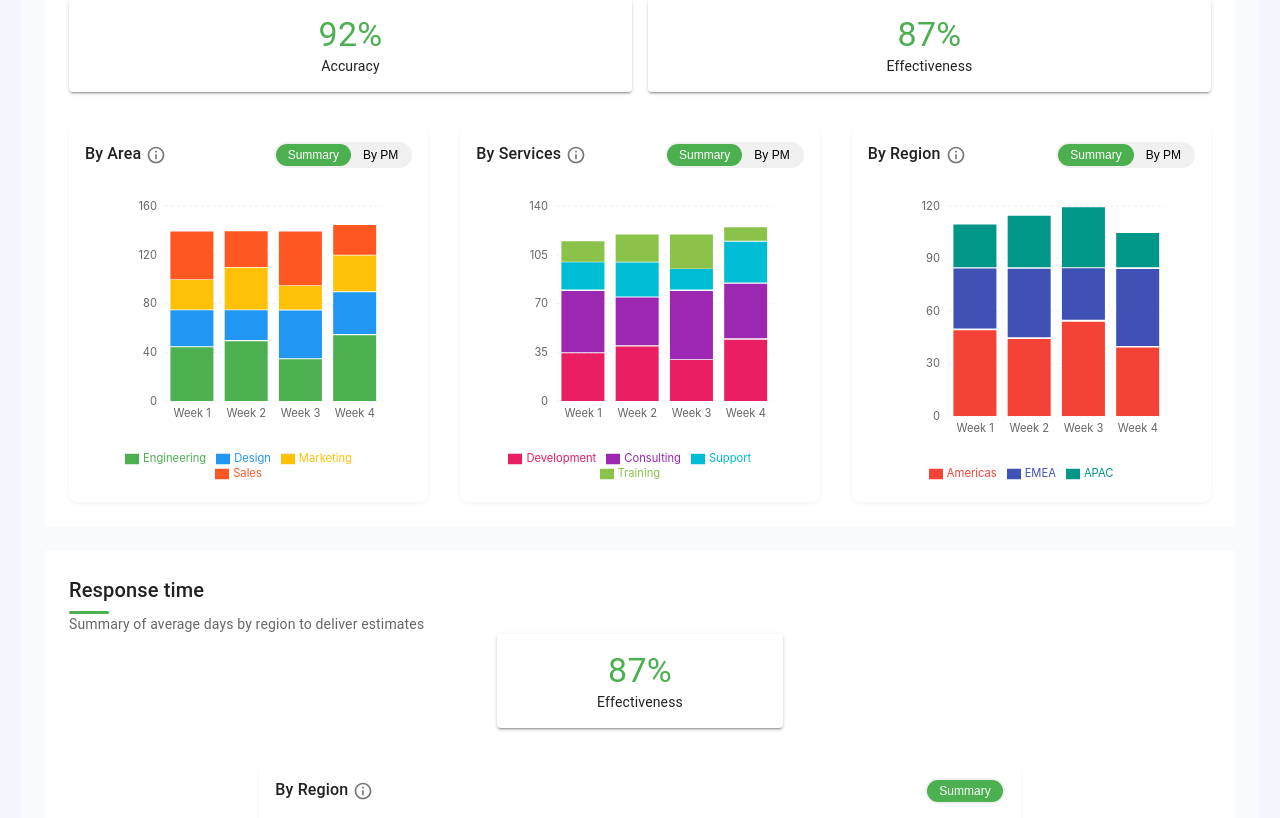
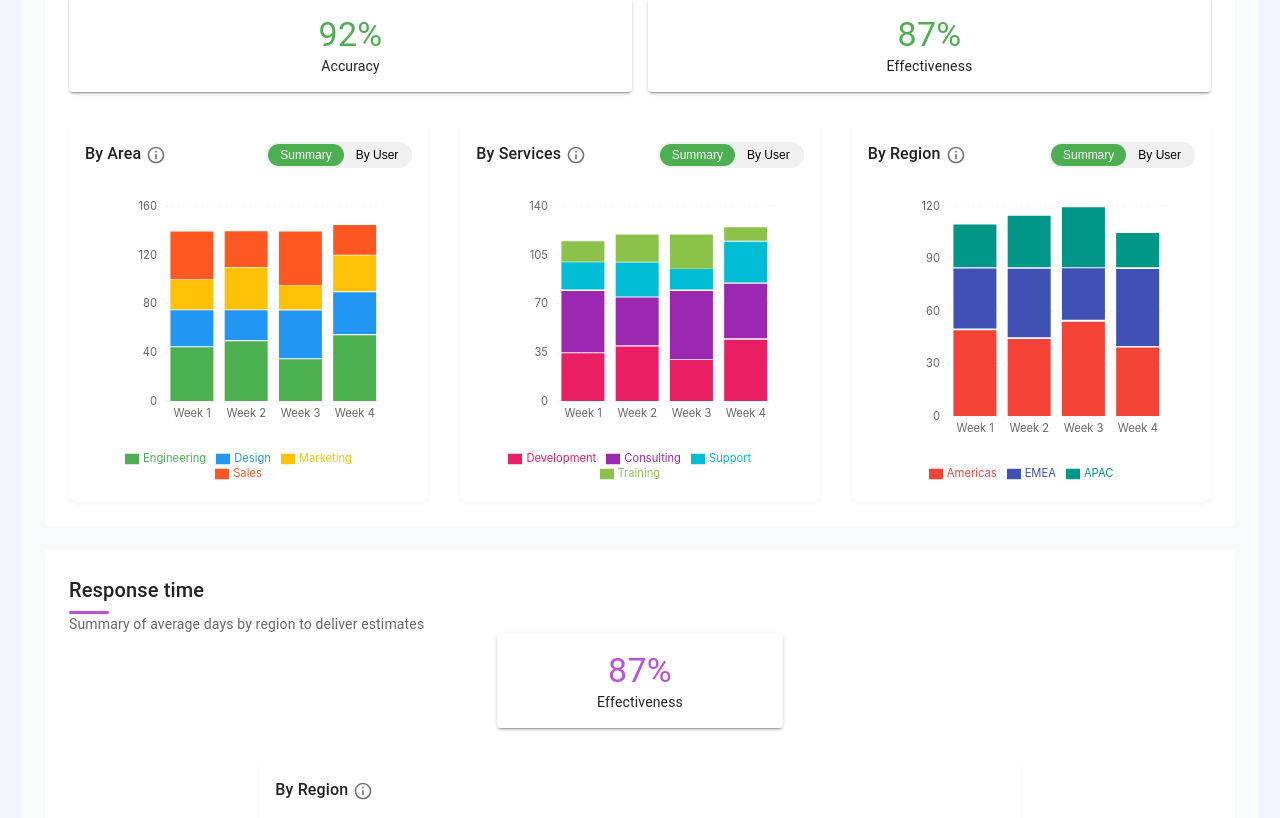
Before and after one commit to ChristianEmmMV/APIBI-Frond-end, a React (Vite) app: page /dashboard in a window 1280 px wide. Shown: the part 1282-2100 px from the top of the page. Built offline with nearby package versions, Linux system fonts and the light colour scheme.

Commit message:
[UPDATEA] RENAME COMPONENTS

```diff
--- a/src/components/Charts/SummaryCharts.jsx
+++ b/src/components/GlobalPerformance/SummaryCharts.jsx
@@ -309,7 +309,7 @@ const ChartComponent = ({ title, data, colors, pmData, chartType }) => {
             onClick={() => setViewMode('detailed')}
             className={`${styles.toggleButton} ${viewMode === 'detailed' ? styles.toggleActive : ''}`}
           >
-            By PM
+            By User
           </button>
         </Box>
       </Box>
--- a/src/components/Graphics/Graphics.jsx
+++ b/src/components/ResponseTime/Graphics.jsx
@@ -6,7 +6,6 @@ import { BarChart, Bar, XAxis, YAxis, CartesianGrid, Tooltip as RechartsTooltip,
 import InfoOutlinedIcon from '@mui/icons-material/InfoOutlined';
 import styles from "./graphics.module.css";
 
-// Sample data for the charts (MODIFIED)
 const areaData = [
   { week: "Week 1", "MX": 15, "USA": 15, "SA": 15 },
   { week: "Week 2", "MX": 20, "USA": 15, "SA": 15 },
@@ -14,7 +13,6 @@ const areaData = [
   { week: "Week 4", "MX": 20, "USA": 20, "SA": 15 },
 ];
 
-// PM data for stacked bars (unchanged)
 const pmData = {
   area: [
     {
@@ -46,11 +44,10 @@ const pmData = {
   region: [],
 };
 
-// Updated color configurations with brighter colors (MODIFIED)
 const areaColors = {
-  "MX": "#B695C0", // Un tono más claro de verde
-  "USA": "#87CEEB", // Otro tono más claro
-  "SA": "#FFC0CB", // Un tono aún más clar
+  "MX": "#B695C0",
+  "USA": "#87CEEB",
+  "SA": "#FFC0CB",
 };
 
 const pmColors = {
@@ -64,7 +61,6 @@ const pmColors = {
   "Anna (Sales)": "#FFAB91",
 };
 
-// Function to calculate trend line data (unchanged)
 const calculateTrendLine = (data, key) => {
   const xValues = data.map((_, index) => index);
   const yValues = data.map((item) => item[key]);
@@ -84,7 +80,6 @@ const calculateTrendLine = (data, key) => {
   }));
 };
 
-// Custom tooltip component (unchanged)
 const CustomTooltip = ({ active, payload, label }) => {
   if (active && payload && payload.length) {
     return (
@@ -106,7 +101,6 @@ const CustomTooltip = ({ active, payload, label }) => {
   return null;
 };
 
-// Componente para mostrar los porcentajes globales (unchanged)
 const GlobalPercentages = () => {
   return (
     <Box className={styles.globalPercentages}>
@@ -142,14 +136,6 @@ const ChartComponent = ({ title, data, colors, pmData, chartType }) => {
             </IconButton>
           </Tooltip>
         </Typography>
-        <Box className={styles.toggleContainer}>
-          <button
-            onClick={() => setViewMode('summary')}
-            className={`${styles.toggleButton} ${viewMode === 'summary' ? styles.toggleActive : ''}`}
-          >
-            Summary
-          </button>
-        </Box>
       </Box>
 
       <ResponsiveContainer width="100%" height={300}>
--- a/src/components/Graphics/graphics.module.css
+++ b/src/components/ResponseTime/graphics.module.css
@@ -26,7 +26,7 @@
     left: 0;
     width: 40px;
     height: 3px;
-    background-color: #4CAF50;
+    background-color: #bc50dc;
     border-radius: 3px;
   }
 
@@ -71,7 +71,7 @@
   }
 
   .toggleActive {
-    background-color: #4CAF50;
+    background-color: #bc50dc;
     color: white;
   }
 
@@ -135,7 +135,7 @@
 
   .percentageValue {
     font-weight: 700;
-    color: #4CAF50;
+    color: #bc50dc;
     margin-bottom: 0.5rem;
   }
 
@@ -146,7 +146,7 @@
   }
 
   .infoButton:hover {
-    color: #4CAF50;
+    color: #bc50dc;
   }
 
   /* Estilos para la barra de carga */
@@ -167,7 +167,7 @@
 
   .loadingSpinner {
     border: 4px solid rgba(0, 0, 0, 0.1);
-    border-top: 4px solid #4CAF50;
+    border-top: 4px solid #bc50dc;
     border-radius: 50%;
     width: 40px;
     height: 40px;
@@ -185,7 +185,7 @@
 
   .loadingBarProgress {
     height: 100%;
-    background-color: #4CAF50;
+    background-color: #bc50dc;
     border-radius: 4px;
     transition: width 0.3s ease-in-out;
   }
--- a/src/pages/Dashboard/Dashboard.jsx
+++ b/src/pages/Dashboard/Dashboard.jsx
@@ -41,8 +41,8 @@ import {
   UnfoldMore as UnfoldMoreIcon,
 } from "@mui/icons-material"
 import styles from "./dashboard.module.css"
-import SummaryCharts from "../../components/Charts/SummaryCharts"
-import Graphics from "../../components/Graphics/Graphics"
+import SummaryCharts from "../../components/GlobalPerformance/SummaryCharts"
+import Graphics from "../../components/ResponseTime/Graphics"
 
 const Dashboard = () => {
   const statsCards = [
```
Also changed, not shown: src/components/GlobalPerformance/charts.module.css (renamed from src/components/Charts/charts.module.css).
